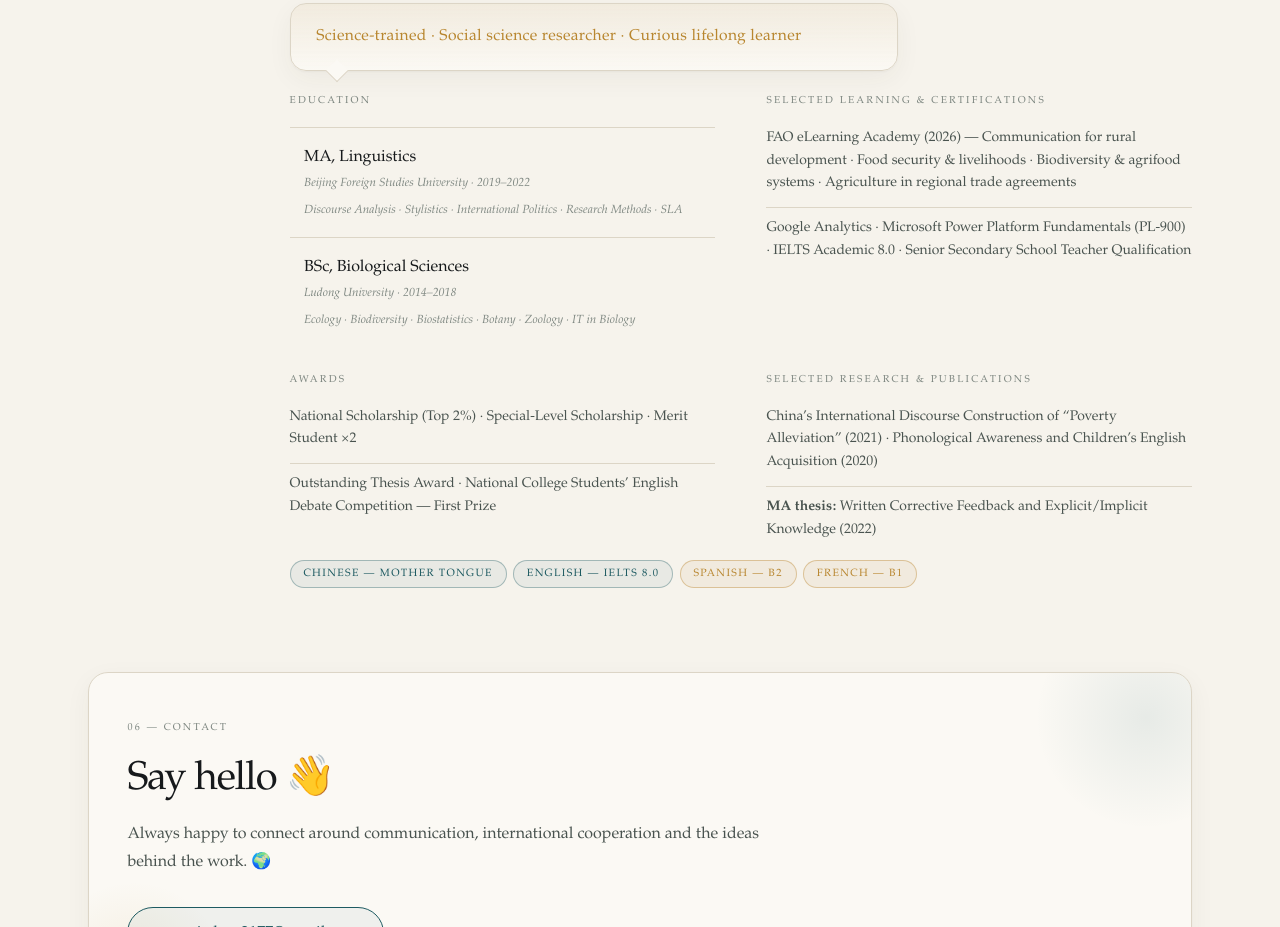
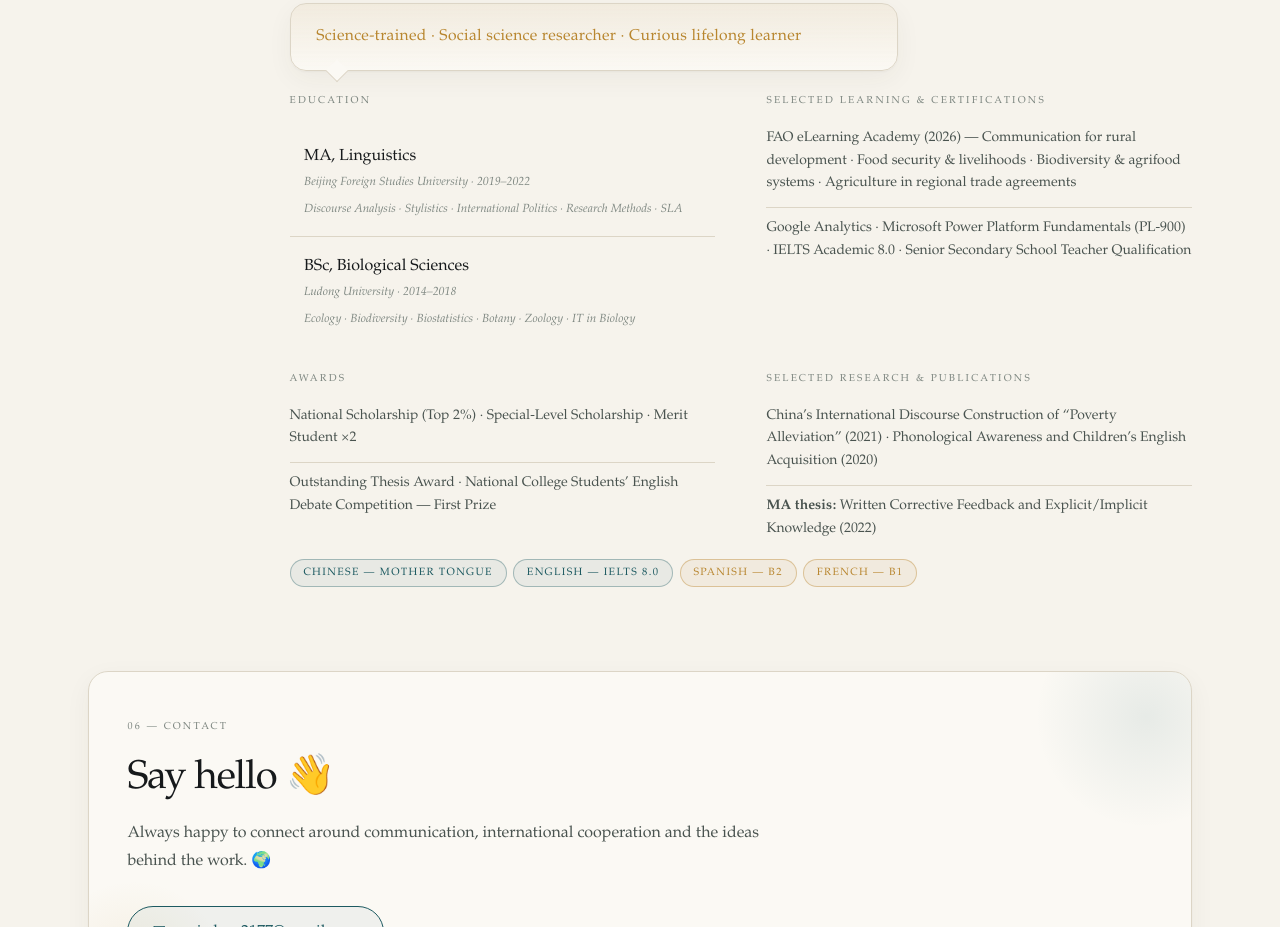
Before and after one commit to yuxizhou2177/yuxizhou2177.github.io, a plain HTML site: page index.html in a window 1280 px wide. Shown: the part 3660-4587 px from the top of the page. Drawn offline with nearby package versions, Linux system fonts and the light colour scheme.

Commit message:
Remove border-top style from education mini div

```diff
--- a/index.html
+++ b/index.html
@@ -323,7 +323,7 @@
     <div class="two rev" style="margin-bottom:1.6rem">
       <div>
         <span class="label" data-t="bg.edu">Education</span>
-        <div class="mini">
+        <div class="mini" style="border-top:none;">
           <h5 data-t="bg.d1">MA, Linguistics</h5>
           <div class="meta" data-t="bg.m1">Beijing Foreign Studies University · 2019–2022</div>
           <div class="subj" data-t="bg.s1">Discourse Analysis · Stylistics · International Politics · Research Methods · SLA</div>
```
